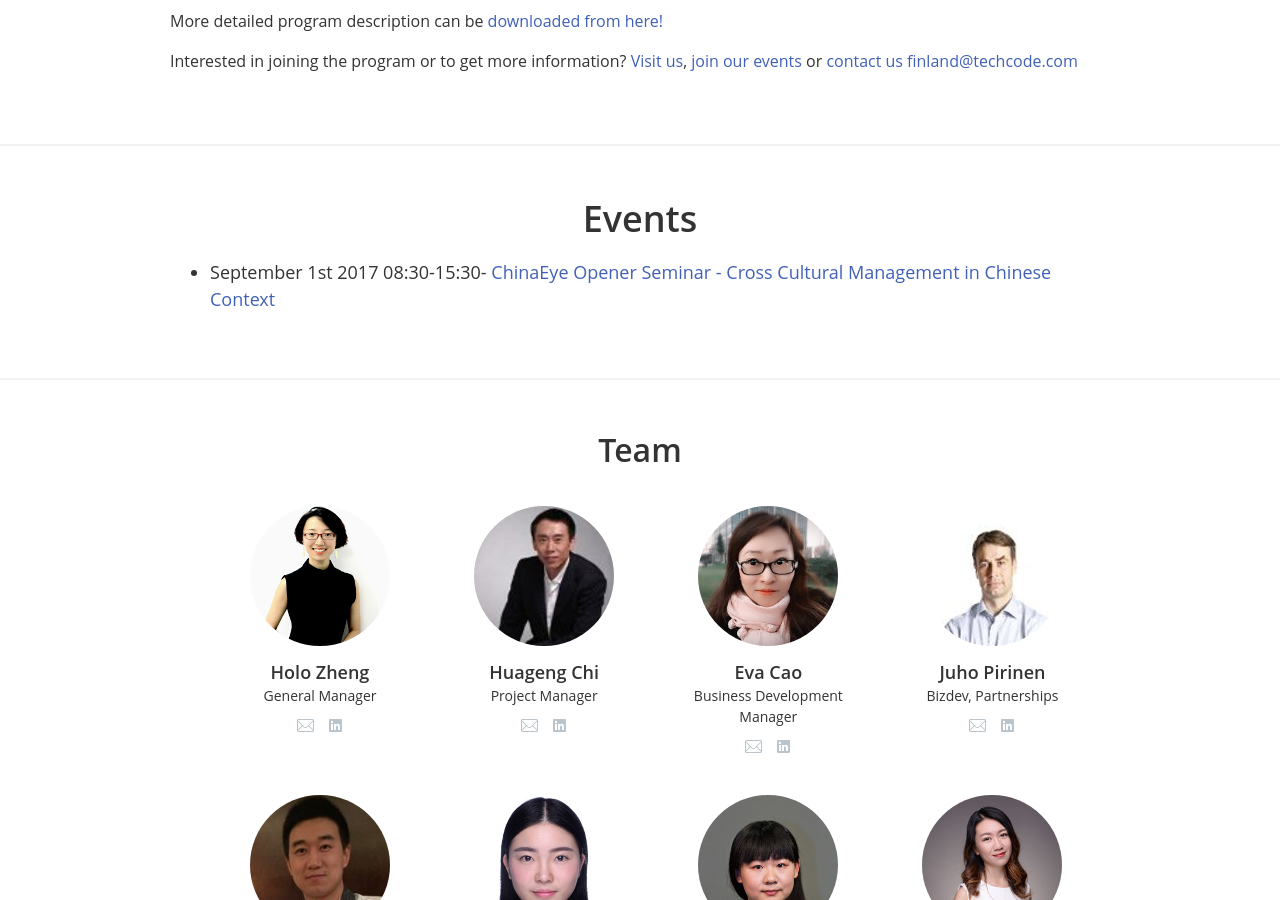
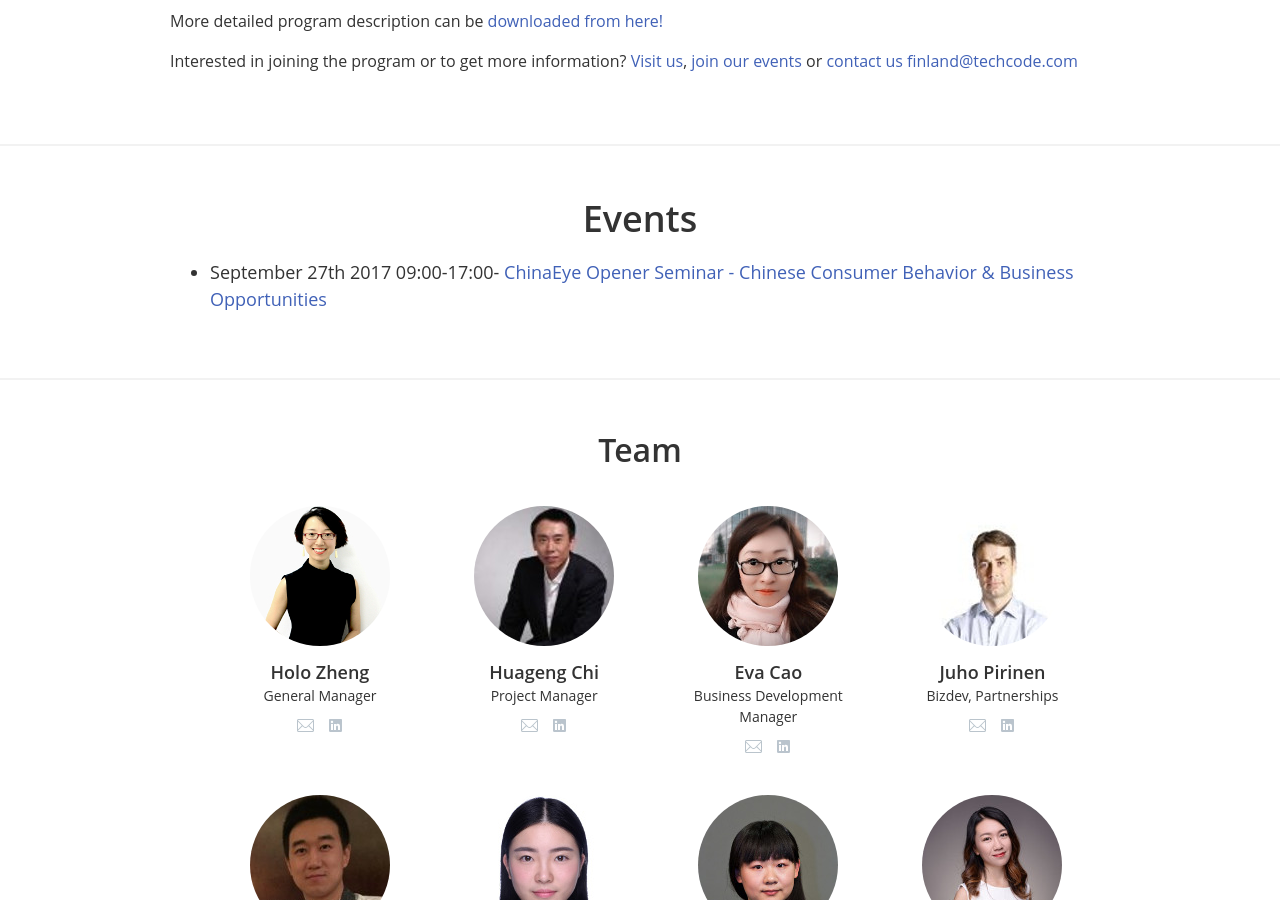
Before and after one commit to techcodefinland/techcode.fi, a Jekyll site: the page built from index.html, in a window 1280 px wide and 900 px high, scrolled down 2027 px. Built offline with Jekyll 4.4.1, drawn with Linux system fonts in a browser that asks for light colours; nearby versions of some CDN libraries.

Commit message:
Update events.md

```diff
--- a/_includes/events.md
+++ b/_includes/events.md
@@ -1 +1 @@
-- September 1st 2017 08:30-15:30- [ChinaEye Opener Seminar - Cross Cultural Management in Chinese Context](https://www.eventbrite.co.uk/e/win-in-china-seminar-cross-cultural-management-in-chinese-context-tickets-37029562418)
+- September 27th 2017 09:00-17:00- [ChinaEye Opener Seminar - Chinese Consumer Behavior & Business Opportunities](https://www.eventbrite.co.uk/e/seminar-chinese-consumer-behaviors-business-opportunities-tickets-37659012119#tickets)
```
